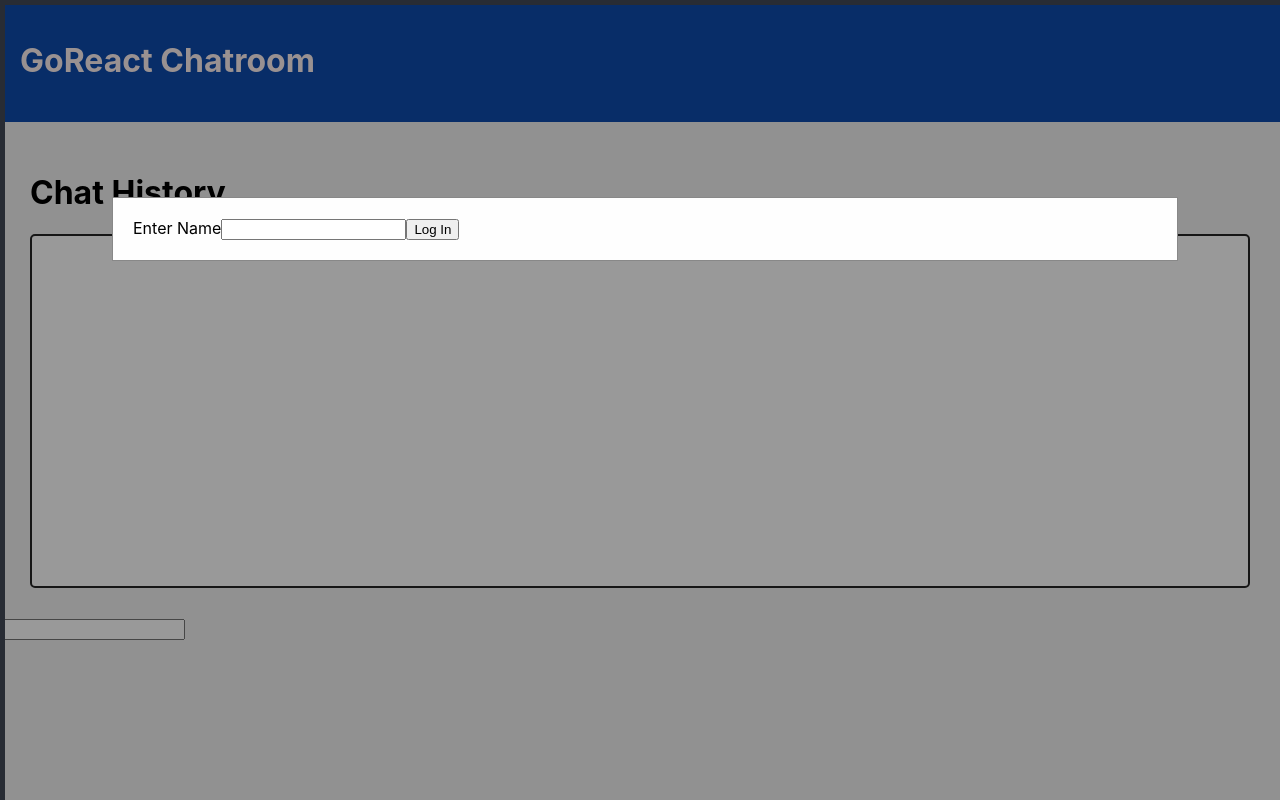
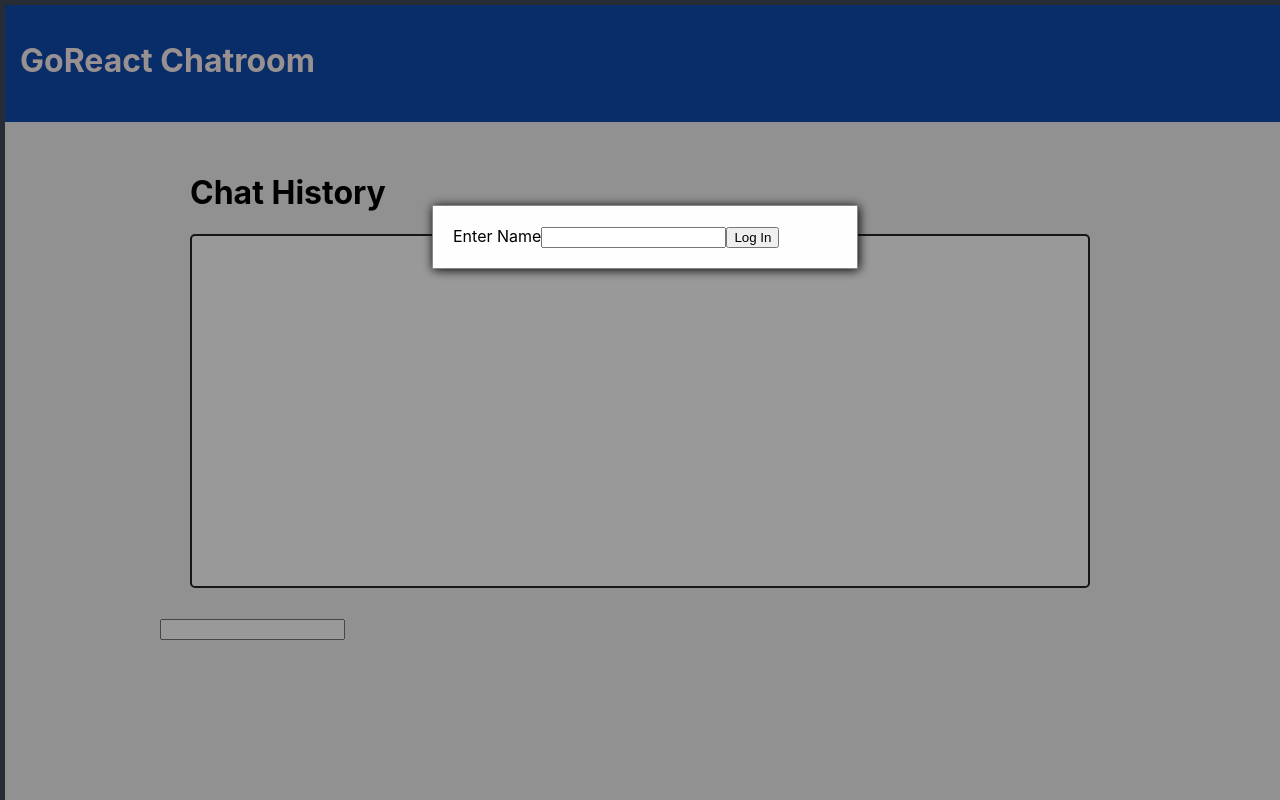
Before and after one commit to jjohnston55/GoReact-Chat, a React (Create React App) app in the folder frontend/: page / in a window 1280 px wide. Built offline with nearby package versions, Linux system fonts and the light colour scheme.

Commit message:
Content is now less wide

```diff
--- a/frontend/src/App.css
+++ b/frontend/src/App.css
@@ -1,40 +1,6 @@
-.App {
-  text-align: center;
-}
-
-.App-logo {
-  height: 40vmin;
-  pointer-events: none;
-}
-
-@media (prefers-reduced-motion: no-preference) {
-  .App-logo {
-    animation: App-logo-spin infinite 20s linear;
-  }
-}
-
-.App-header {
-  background-color: #282c34;
-  min-height: 100vh;
-  display: flex;
-  flex-direction: column;
-  align-items: center;
-  justify-content: center;
-  font-size: calc(10px + 2vmin);
-  color: white;
-}
-
-.App-link {
-  color: #61dafb;
-}
-
-@keyframes App-logo-spin {
-  from {
-    transform: rotate(0deg);
-  }
-  to {
-    transform: rotate(360deg);
-  }
+.content {
+  width: 75%;
+  margin: 0 auto;
 }
 
 .modal {
@@ -50,8 +16,9 @@
 }
 .modal > .modalContent {
   background-color: #fefefe;
-  margin: 15% auto; /* 15% from the top and centered */
+  margin: 25vh auto; /* 15% from the top and centered */
   padding: 20px;
   border: 1px solid #888;
-  width: 80%;
+  box-shadow: 1px 1px 10px #000000;
+  width: 30%;
 }
--- a/frontend/src/App.js
+++ b/frontend/src/App.js
@@ -52,7 +52,7 @@ function App() {
 	}
 
 	const typeName = (evt) => {
-		if (evt.keyCode === 13) {
+		if (evt.keyCode === 13 && evt.target.value.trim() != '') {
 			setLoggedIn(true)
 			setUsername(evt.target.value)
 		}
@@ -75,8 +75,10 @@ function App() {
 				</div>
 			}
 			<Header />
-			<History chatHistory={chatHistory} />
-			<ChatInput send={send} />
+			<div className='content'>
+				<History chatHistory={chatHistory} me={username} />
+				<ChatInput send={send} />
+			</div>
 		</>
 	);
 }
```
